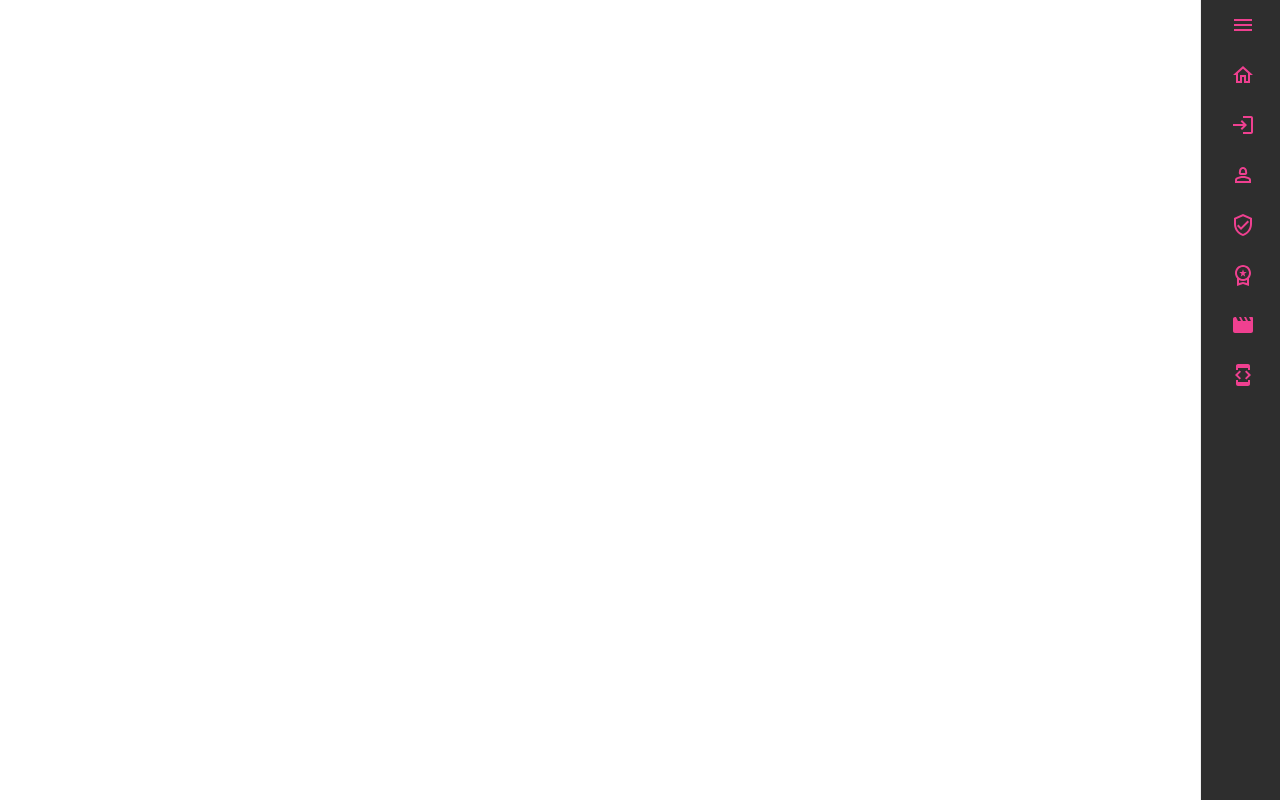
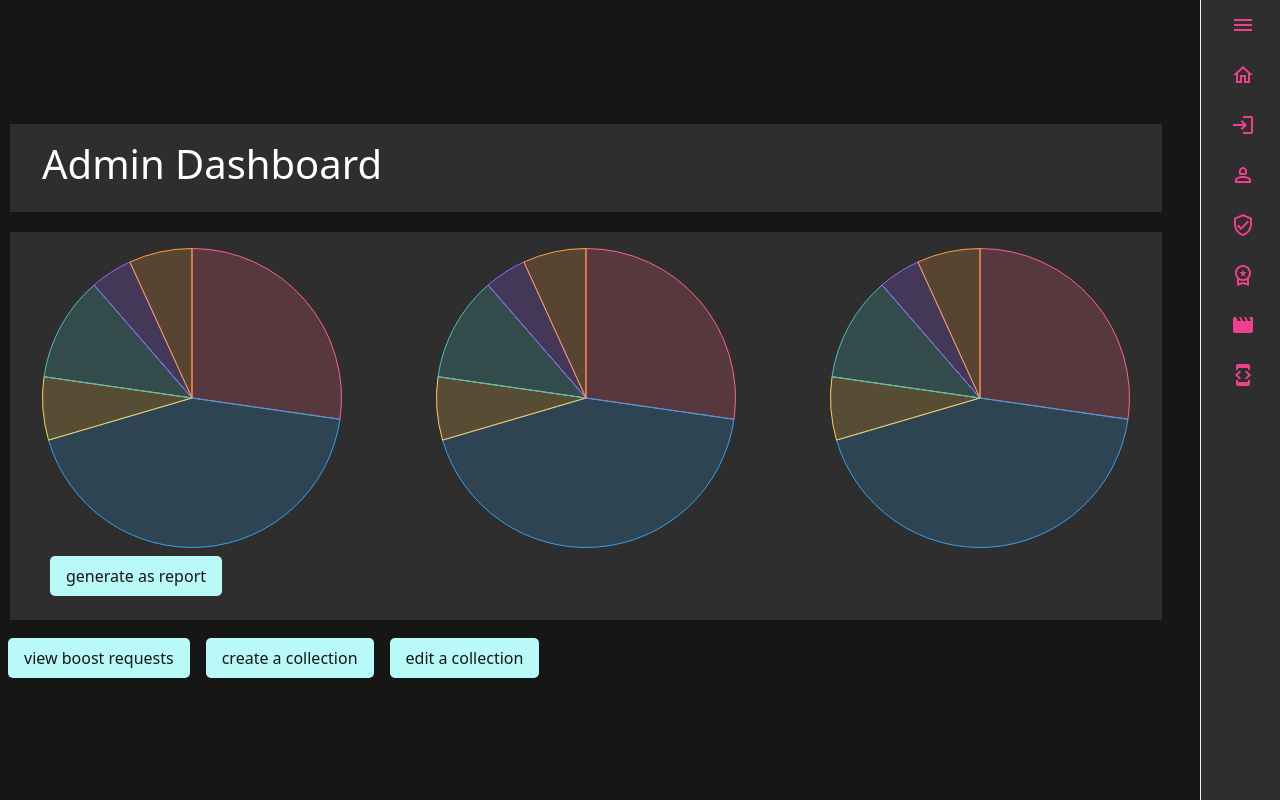
Before and after one commit to Isuru2701/Yolo2.0, a React (Create React App) app: page /admin in a window 1280 px wide. Built offline with nearby package versions, Linux system fonts and the light colour scheme.

Commit message:
dashboard done

```diff
--- a/src/components/admin/AdminDashboard.js
+++ b/src/components/admin/AdminDashboard.js
@@ -1,5 +1,7 @@
 import React from "react";
-import '../'
+import '../../styles/admin.css';
+import { Chart } from "react-chartjs-2";
+import ChartComponent from "../elements/Chart";
 export default function AdminDashboard() {
     return (
         <>
@@ -10,7 +12,10 @@ export default function AdminDashboard() {
                 </div>
 
                 <div className='admin-analytics'>
-                    <button>generate report</button>
+                    <ChartComponent />
+                    <ChartComponent />
+                    <ChartComponent />
+                    <button>generate as report</button>
                 </div>
 
                 <div className='admin-actions'>
--- a/src/index.js
+++ b/src/index.js
@@ -30,6 +30,7 @@ import ForgotPassword from './components/ForgotPassword';
 import ResetPassword from './components/ResetPassword';
 
 
+import AdminDashboard from './components/admin/AdminDashboard';
 import AdminLogin from './components/admin/AdminLogin';
 import ManageCollections from './components/admin/ManageCollections';
 import ApproveRequests from './components/admin/ApproveRequests';
@@ -66,7 +67,7 @@ root.render(
           <Route path='/cancel' element={<Cancel />} />
           <Route path='/success' element={<Success />} />
 
-          <Route path='/admin' element={<AdminLogin />} />
+          <Route path='/admin' element={<AdminDashboard />} />
           <Route path='/admin/collections' element={<ManageCollections />} />
           <Route path='/admin/requests' element={<ApproveRequests />} />
 
--- a/src/styles/admin.css
+++ b/src/styles/admin.css
@@ -1,11 +1,57 @@
-.admin-dashboard-container{
+.admin-dashboard-container {
+  background-color: var(--base-black);
+  justify-content: center;
+  align-items:start;
+  display: flex;
+  flex-direction: column;
+  width:100%;
+  min-height: 100vh;
+  color: var(--highlight-white);
 
 }
 
-.admin-header{
+.admin-header {
+    display: flex;
+    justify-content: space-between;
+    align-items: center;
+    padding: 1rem 2rem;
+    width: 90%;
+    background-color: var(--base-grey);
+    color: var(--highlight-white);
+    margin: 10px;
+}
+
+.admin-analytics {
+    display: flex;
+    justify-content: space-between;
+    align-items: center;
+    padding: 1rem 2rem;
+    width: 90%;
+    background-color: var(--base-grey);
+    color: var(--highlight-white);
+    margin: 10px;
+    flex-wrap: wrap;
 
 }
 
-.admin-actions {
+.admin-analytics button {
+    background-color: var(--sharp-accent);
+    color: var(--base-black);
+    padding: 0.5rem 1rem;
+    border: none;
+    border-radius: 5px;
+    margin: 0.5rem;
+    cursor: pointer;
+}
+
+
+.admin-actions button {
+    background-color: var(--sharp-accent);
+    color: var(--base-black);
+    padding: 0.5rem 1rem;
+    border: none;
+    border-radius: 5px;
+    margin: 0.5rem;
+    cursor: pointer;
 
 }
```
